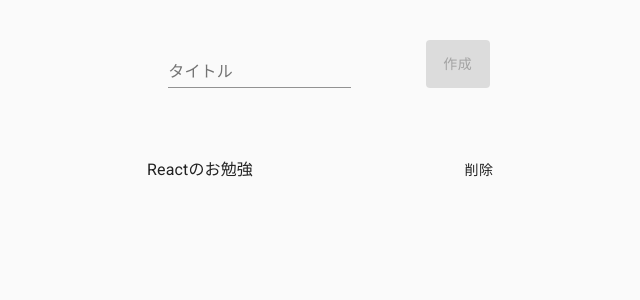
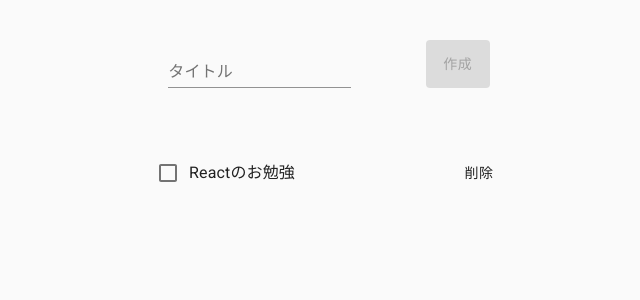
Before and after one commit to FukeKazki/React-Todo-App, a React (Create React App) app: page / in a window 1280 px wide. Shown: the top 300 px of the page, without its empty margins (311-951 px from the left). Built offline with nearby package versions, Linux system fonts and the light colour scheme.

Commit message:
Update: Checkboxの追加 タスクを実行しているかどうかの機能

```diff
--- a/src/components/App.js
+++ b/src/components/App.js
@@ -1,10 +1,11 @@
 import React, { useState } from 'react'
 import 'typeface-roboto'
-import { Button, TextField, Box, Container, CssBaseline, List, ListItem, ListItemText } from '@material-ui/core'
+import { Button, TextField, Box, Container, CssBaseline, List, ListItem, ListItemText, Checkbox } from '@material-ui/core'
 
 const INITIAL_TASK = {
     id: 1,
-    title: 'Reactのお勉強'
+    title: 'Reactのお勉強',
+    doing: false,
 }
 
 const App = () => {
@@ -14,20 +15,30 @@ const App = () => {
   const handleTextFieldChanges = e => {
       setTask_title(e.target.value)
   }
+
   const resetTextField = () => {
       setTask_title('')
   }
 
   const addTask = () => {
       setTasks([...tasks, {
+          // FIXME: キーの重複が起きる
           id: tasks.length + 1,
           title: task_title,
+          doing: false,
       }])
       resetTextField()
   }
 
   const deleteTask = (task) => {
       setTasks(tasks.filter(x => x !== task))
+  }
+
+  const handleCheckboxChanges = task => {
+      setTasks(tasks.filter(x => {
+          if (x === task) x.doing = !x.doing
+          return x
+      }))
   }
 
   return (
@@ -48,7 +59,8 @@ const App = () => {
           variant='contained'
           color='primary'
           onClick={addTask}
-          href=''>
+          href=''
+        >
           作成
         </Button>
       </Box>
@@ -57,6 +69,11 @@ const App = () => {
         component='ul'>
         {tasks.map(task => (
           <ListItem key={task.id} component='li'>
+            <Checkbox
+                checked={task.doing}
+                value='primary'
+                onChange={() => handleCheckboxChanges(task)}
+            />
             <ListItemText>{task.title}</ListItemText>
             <Button
                 href=''
```
